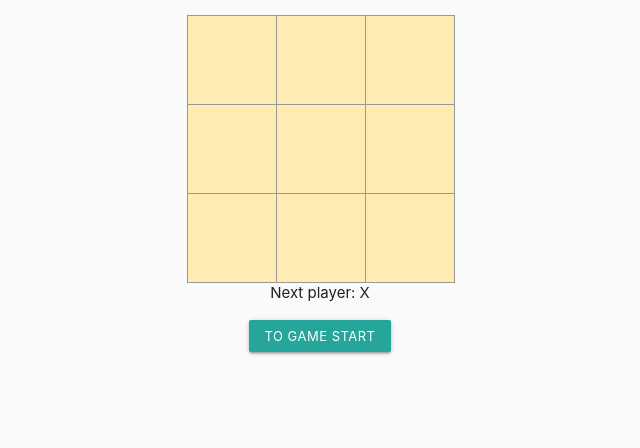
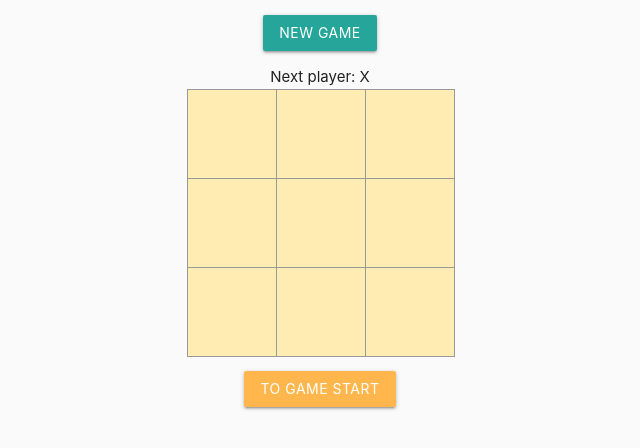
Before and after one commit to AlexeyTeterin/react-game, a React (Create React App) app: page / in a window 1280 px wide. Shown: the top 448 px of the page, without its empty margins (320-960 px from the left). Built offline with nearby package versions, Linux system fonts and the light colour scheme.

Commit message:
feat: add new game btn

```diff
--- a/src/App.tsx
+++ b/src/App.tsx
@@ -51,6 +51,12 @@ function App() {
     setStepNumber(move);
   };
 
+  const startNewGame = () => {
+    setHistory([{ squares: Array(9).fill(null) }]);
+    setXIsNext(true);
+    setStepNumber(0);
+  };
+
   const current = history[stepNumber];
   const winner = calculateWinner(current.squares);
   let status;
@@ -63,7 +69,7 @@ function App() {
       <li key={Math.random()}>
         <button
           type="button"
-          className="waves-effect waves-light btn-small"
+          className="btn z-depth-1 orange lighten-2"
           onClick={() => jumpTo(move)}
         >
           {desc}
@@ -83,14 +89,23 @@ function App() {
   return (
     <div className="game">
       <div className="game-board">
+        <div className="game-controls">
+          <button
+            type="button"
+            className="btn z-depth-1"
+            onClick={startNewGame}
+          >
+            New game
+          </button>
+          <div>{status}</div>
+        </div>
         <Board
           squares={current.squares}
           onClick={handleClick}
           size={size}
         />
       </div>
-      <div className="game-info">
-        <div>{status}</div>
+      <div className="game-history">
         <ul>{moves}</ul>
       </div>
     </div>
--- a/src/index.css
+++ b/src/index.css
@@ -10,18 +10,28 @@ body {
   margin: 1rem;
 }
 
-.game-info {
+.game-controls {
+  display: flex;
+  flex-direction: column;
+  align-items: center;
+}
+
+.game-controls button {
+  margin-bottom: 1rem;
+}
+
+.game-history {
   display: flex;
   justify-content: center;
   flex-direction: column;
   align-items: center;
 }
 
-.game-info ul li {
+.game-history ul li {
   text-align: center;
   margin-bottom: 4px;
 }
 
-.game-info ul li button {
+.game-history ul li button {
   width: 100%;
 }
--- a/src/index.scss
+++ b/src/index.scss
@@ -12,7 +12,17 @@ body {
   margin: 1rem;
 }
 
-.game-info {
+.game-controls {
+  display: flex;
+  flex-direction: column;
+  align-items: center;
+
+  button {
+    margin-bottom: 1rem;
+  }
+}
+
+.game-history {
   display: flex;
   justify-content: center;
   flex-direction: column;
--- a/src/index.tsx
+++ b/src/index.tsx
@@ -3,6 +3,7 @@ import ReactDOM from 'react-dom';
 import 'normalize.css';
 import './index.scss';
 import 'materialize-css/dist/css/materialize.min.css';
+import 'materialize-css/dist/js/materialize';
 import App from './App';
 import reportWebVitals from './reportWebVitals';
 
```
